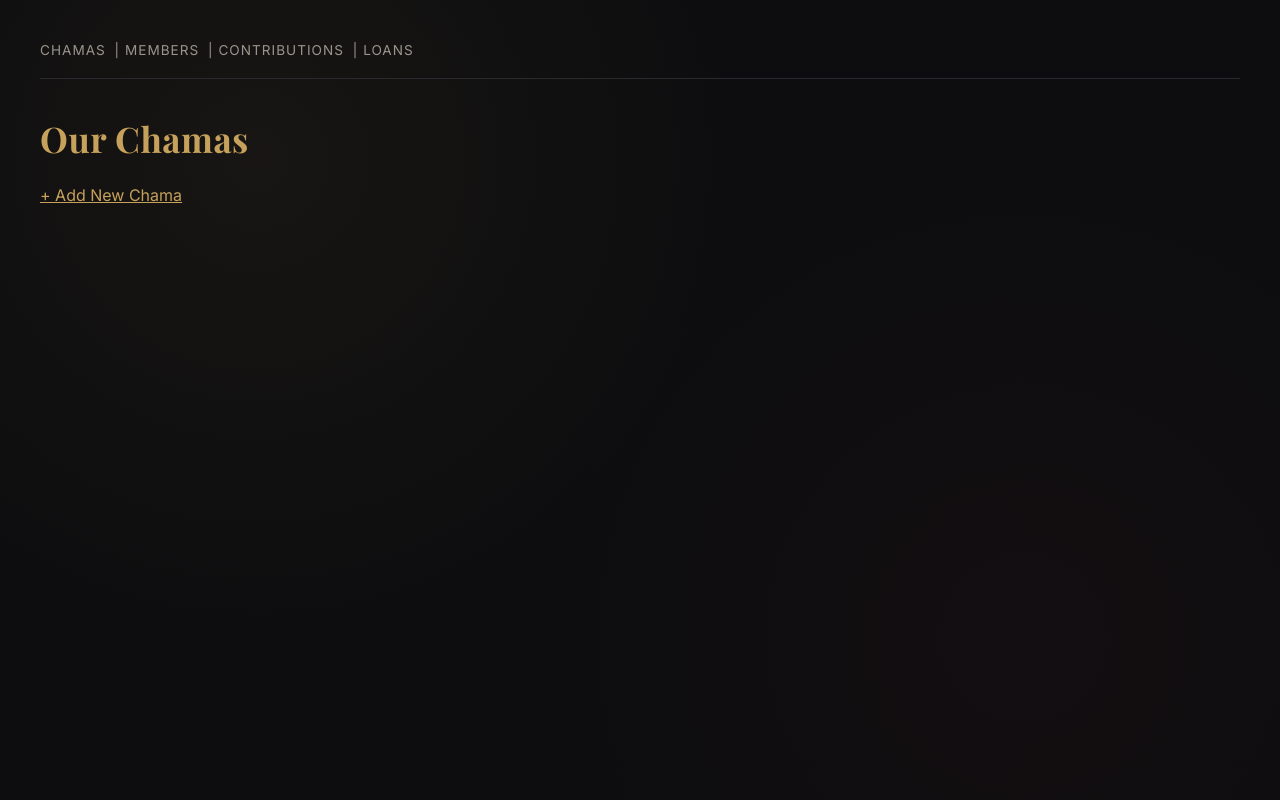
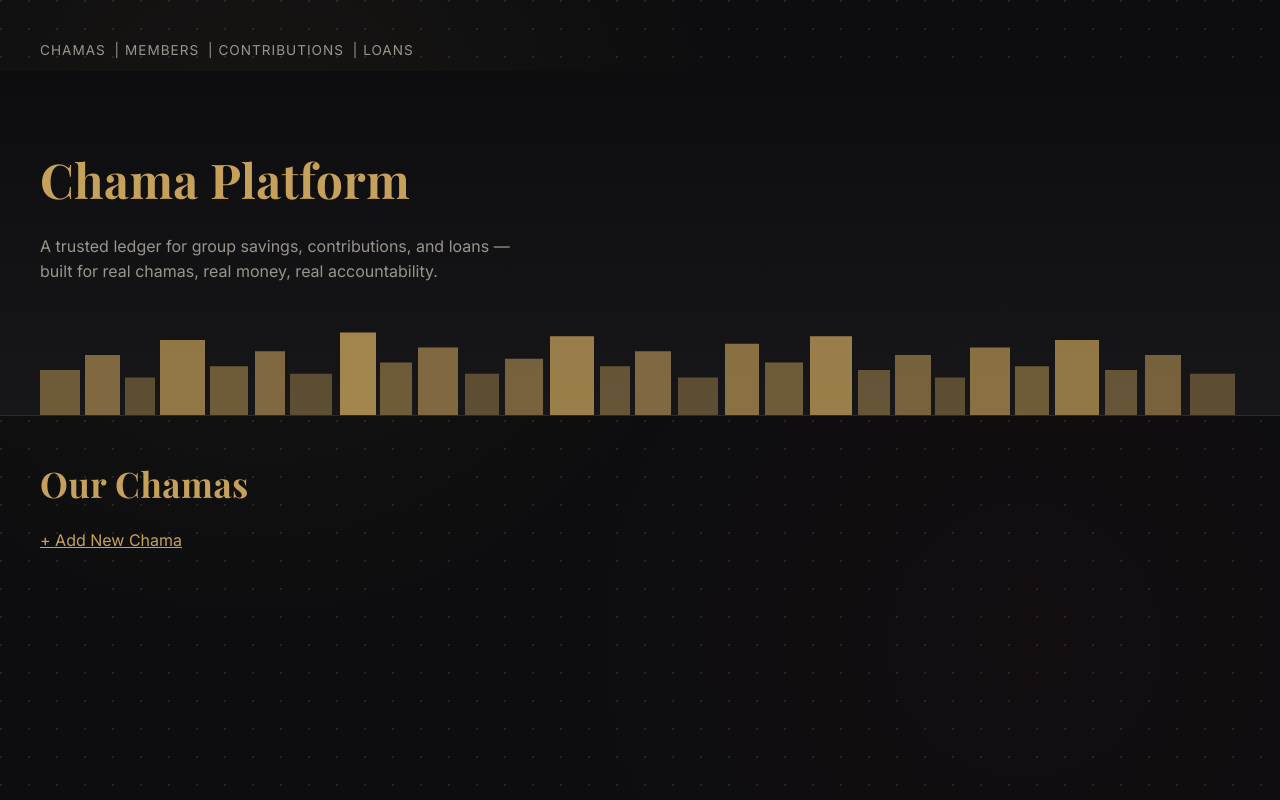
Before and after one commit to ATHMAN-RLD/chama-platform-, a Django app: page / in a window 1280 px wide. Run offline with Django 5.2, Linux system fonts and the light colour scheme; data that the repository does not hold is empty.

Commit message:
Add hero section with skyline silhouette and dot-grid texture

```diff
--- a/groups/static/groups/style.css
+++ b/groups/static/groups/style.css
@@ -16,8 +16,11 @@
 body {
     font-family: 'Inter', Arial, sans-serif;
     background-color: var(--bg);
-    background-image: radial-gradient(circle at 20% 20%, rgba(198, 161, 91, 0.06), transparent 40%),
-                       radial-gradient(circle at 80% 80%, rgba(122, 31, 43, 0.05), transparent 40%);
+    background-image:
+        radial-gradient(circle at 1px 1px, rgba(198, 161, 91, 0.15) 1px, transparent 0),
+        radial-gradient(circle at 20% 20%, rgba(198, 161, 91, 0.06), transparent 40%),
+        radial-gradient(circle at 80% 80%, rgba(122, 31, 43, 0.05), transparent 40%);
+    background-size: 28px 28px, auto, auto;
     background-attachment: fixed;
     color: var(--text);
     margin: 0;
@@ -25,6 +28,56 @@ body {
     line-height: 1.6;
 }
 
+/* HERO SECTION */
+.hero {
+    position: relative;
+    margin: -40px -40px 40px -40px;
+    padding: 70px 40px 0;
+    background: linear-gradient(180deg, #0D0D0F 0%, #17171A 100%);
+    border-bottom: 1px solid var(--border);
+    overflow: hidden;
+}
+
+.hero::after {
+    content: "";
+    position: absolute;
+    top: 0;
+    right: 0;
+    width: 45%;
+    height: 100%;
+    background: linear-gradient(135deg, var(--gold) 0%, transparent 60%);
+    opacity: 0.12;
+    clip-path: polygon(100% 0, 100% 100%, 30% 100%);
+}
+
+.hero-title {
+    position: relative;
+    font-family: 'Playfair Display', Georgia, serif;
+    font-weight: 700;
+    font-size: 3rem;
+    color: var(--gold);
+    margin: 0 0 8px 0;
+    z-index: 2;
+}
+
+.hero-subtitle {
+    position: relative;
+    color: var(--muted);
+    font-size: 1rem;
+    margin-bottom: 40px;
+    z-index: 2;
+    max-width: 480px;
+}
+
+.skyline {
+    position: relative;
+    width: 100%;
+    height: 90px;
+    display: block;
+    z-index: 1;
+}
+
+/* GENERAL TYPOGRAPHY */
 h1 {
     font-family: 'Playfair Display', Georgia, serif;
     font-weight: 700;
--- a/groups/templates/groups/chama_list.html
+++ b/groups/templates/groups/chama_list.html
@@ -3,6 +3,41 @@
 {% block title %}Chamas{% endblock %}
 
 {% block content %}
+<div class="hero">
+    <h1 class="hero-title">Chama Platform</h1>
+    <p class="hero-subtitle">A trusted ledger for group savings, contributions, and loans — built for real chamas, real money, real accountability.</p>
+    <svg class="skyline" viewBox="0 0 1200 120" preserveAspectRatio="none" xmlns="http://www.w3.org/2000/svg">
+        <rect x="0" y="60" width="40" height="60" fill="#C6A15B" opacity="0.5"/>
+        <rect x="45" y="40" width="35" height="80" fill="#C6A15B" opacity="0.6"/>
+        <rect x="85" y="70" width="30" height="50" fill="#C6A15B" opacity="0.4"/>
+        <rect x="120" y="20" width="45" height="100" fill="#C6A15B" opacity="0.7"/>
+        <rect x="170" y="55" width="38" height="65" fill="#C6A15B" opacity="0.5"/>
+        <rect x="215" y="35" width="30" height="85" fill="#C6A15B" opacity="0.6"/>
+        <rect x="250" y="65" width="42" height="55" fill="#C6A15B" opacity="0.4"/>
+        <rect x="300" y="10" width="36" height="110" fill="#C6A15B" opacity="0.8"/>
+        <rect x="340" y="50" width="32" height="70" fill="#C6A15B" opacity="0.5"/>
+        <rect x="378" y="30" width="40" height="90" fill="#C6A15B" opacity="0.6"/>
+        <rect x="425" y="65" width="34" height="55" fill="#C6A15B" opacity="0.4"/>
+        <rect x="465" y="45" width="38" height="75" fill="#C6A15B" opacity="0.55"/>
+        <rect x="510" y="15" width="44" height="105" fill="#C6A15B" opacity="0.75"/>
+        <rect x="560" y="55" width="30" height="65" fill="#C6A15B" opacity="0.45"/>
+        <rect x="595" y="35" width="36" height="85" fill="#C6A15B" opacity="0.6"/>
+        <rect x="638" y="70" width="40" height="50" fill="#C6A15B" opacity="0.4"/>
+        <rect x="685" y="25" width="34" height="95" fill="#C6A15B" opacity="0.65"/>
+        <rect x="725" y="50" width="38" height="70" fill="#C6A15B" opacity="0.5"/>
+        <rect x="770" y="15" width="42" height="105" fill="#C6A15B" opacity="0.75"/>
+        <rect x="818" y="60" width="32" height="60" fill="#C6A15B" opacity="0.45"/>
+        <rect x="855" y="40" width="36" height="80" fill="#C6A15B" opacity="0.55"/>
+        <rect x="895" y="70" width="30" height="50" fill="#C6A15B" opacity="0.4"/>
+        <rect x="930" y="30" width="40" height="90" fill="#C6A15B" opacity="0.65"/>
+        <rect x="975" y="55" width="34" height="65" fill="#C6A15B" opacity="0.5"/>
+        <rect x="1015" y="20" width="44" height="100" fill="#C6A15B" opacity="0.7"/>
+        <rect x="1065" y="60" width="32" height="60" fill="#C6A15B" opacity="0.45"/>
+        <rect x="1105" y="40" width="36" height="80" fill="#C6A15B" opacity="0.55"/>
+        <rect x="1150" y="65" width="45" height="55" fill="#C6A15B" opacity="0.4"/>
+    </svg>
+</div>
+
 <h1>Our Chamas</h1>
 <p><a href="{% url 'add_chama' %}">+ Add New Chama</a></p>
 <ul>
```
Lines whose indentation alone changed are shown as unchanged.
